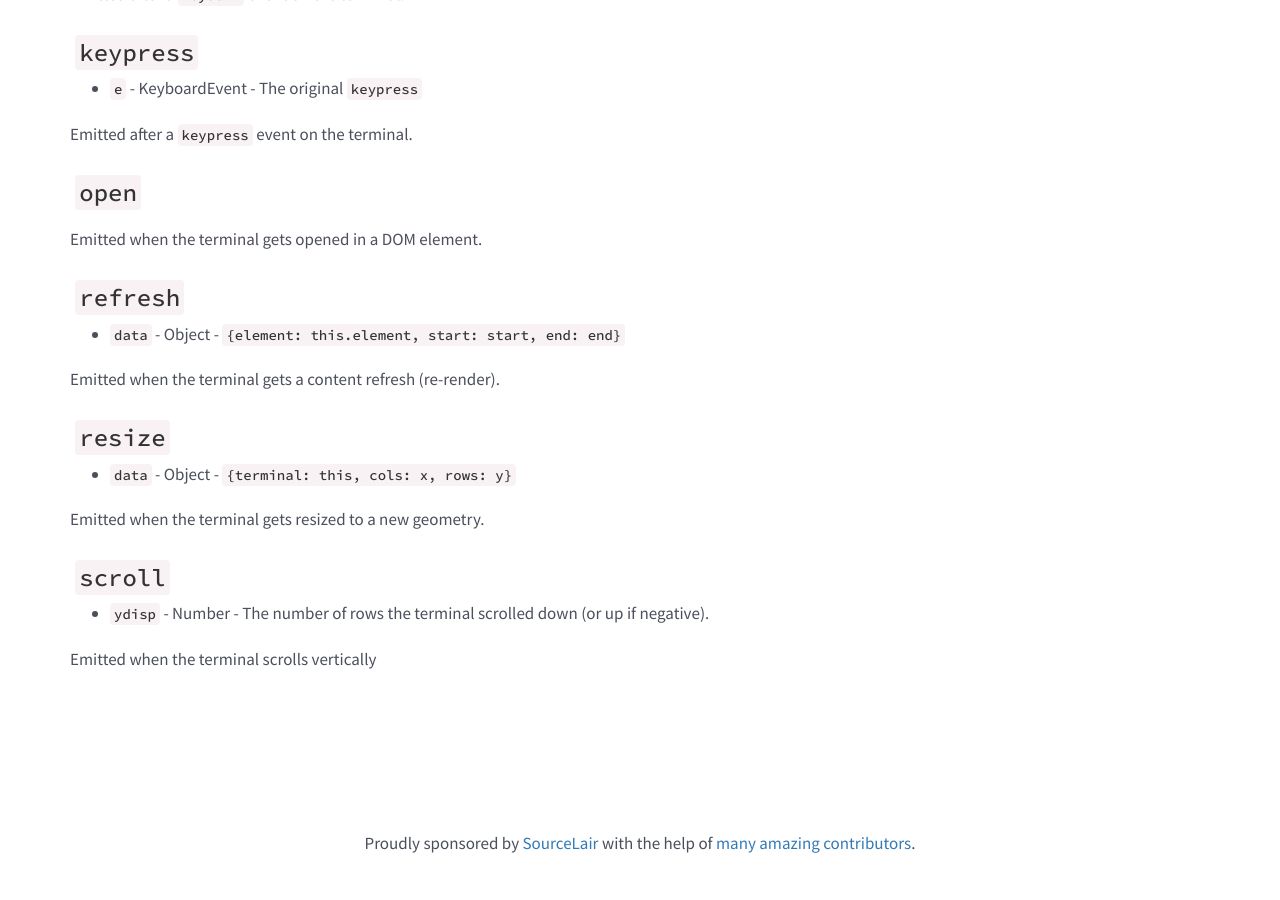
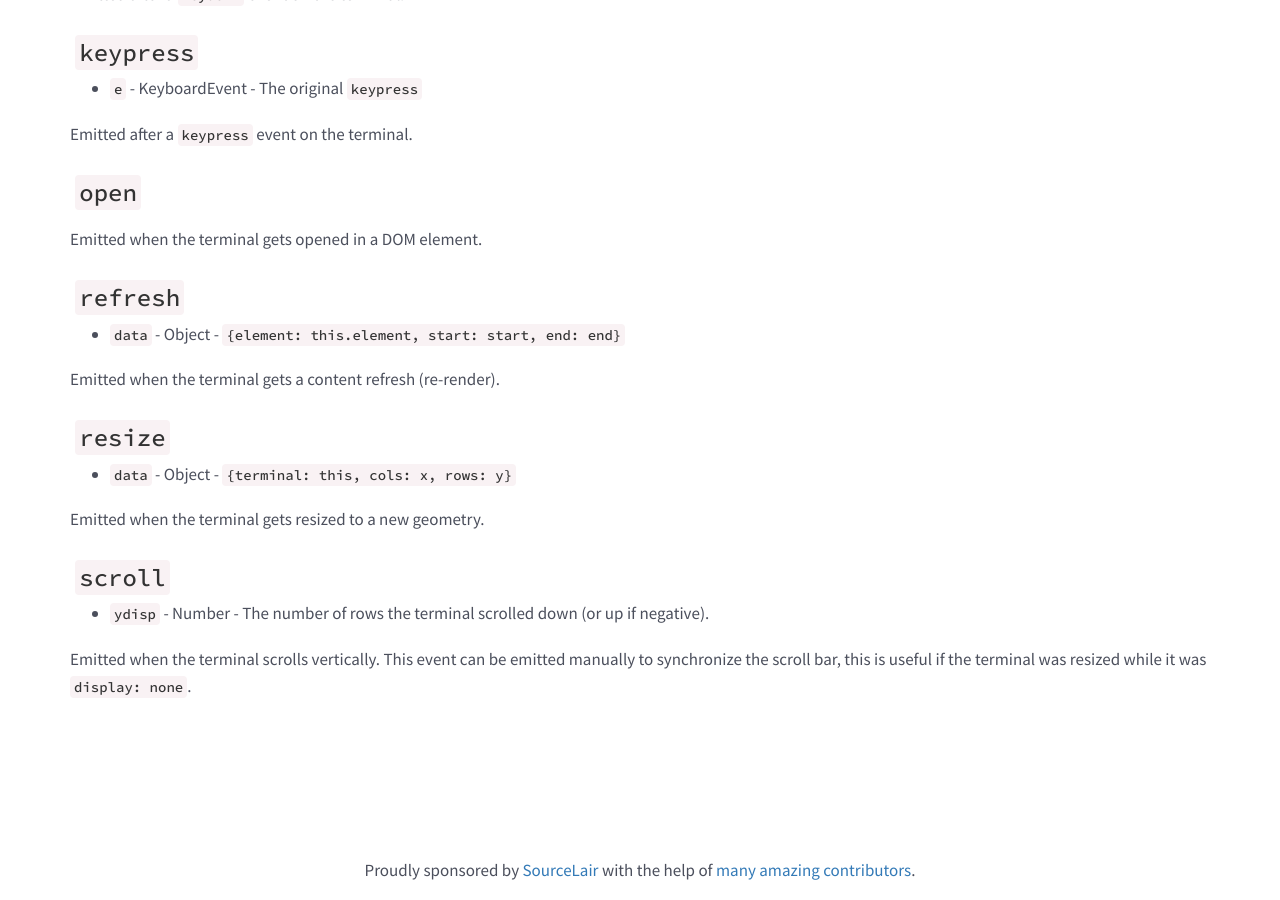
Before and after one commit to xtermjs/xtermjs.org, a Jekyll site: the page built from _docs/api/Terminal.md, in a window 1280 px wide and 900 px high, scrolled down 6595 px. Built offline with Jekyll 4.4.1, drawn with Linux system fonts in a browser that asks for light colours; nearby versions of some CDN libraries; before the commit the page ends 7468 px from its top, so only the background shows below that.

Commit message:
Explain emitting scroll event manually
Related to sourcelair/xterm.js#494 and sourcelair/xterm.js#495

```diff
--- a/_docs/api/Terminal.md
+++ b/_docs/api/Terminal.md
@@ -340,4 +340,4 @@ Emitted when the terminal gets resized to a new geometry.
 
 - `ydisp` - Number - The number of rows the terminal scrolled down (or up if negative).
 
-Emitted when the terminal scrolls vertically
+Emitted when the terminal scrolls vertically. This event can be emitted manually to synchronize the scroll bar, this is useful if the terminal was resized while it was `display: none`.
```
